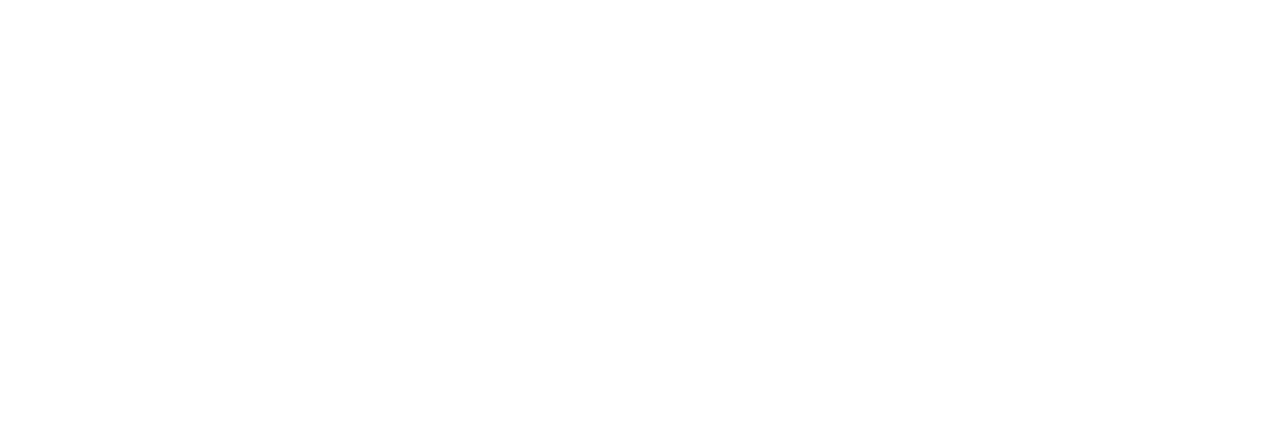
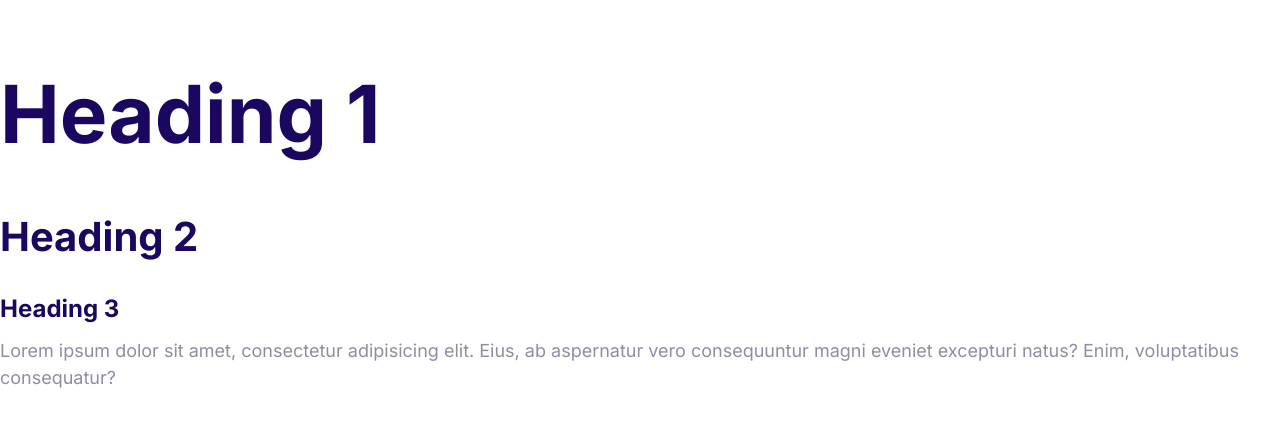
Before and after one commit to nischalll/Moshify, a plain HTML site: page index.html in a window 1280 px wide. Drawn offline with Linux system fonts and the light colour scheme.

Commit message:
Define the styles for the fonts.

```diff
--- a/css/styles.css
+++ b/css/styles.css
@@ -1,7 +1,54 @@
-:root{
-    --color-primary: #2584ff;
-    --color-secondary: #00d9ff;
-    --color-accent: #ff3400;
-    --color-headings: #1b0760;
-    --color-body: #918ca4;
+:root {
+  --color-primary: #2584ff;
+  --color-secondary: #00d9ff;
+  --color-accent: #ff3400;
+  --color-headings: #1b0760;
+  --color-body: #918ca4;
 }
+
+html {
+  /* 62.5% of 16px = 10px */
+  font-size: 62.5%;
+}
+
+body {
+  font-family: Inter, Arial, Helvetica, sans-serif;
+  font-size: 2.4rem;
+  line-height: 1.5;
+  color: var(--color-body);
+}
+
+h1,
+h2,
+h3 {
+  color: var(--color-headings);
+  margin-bottom: 1rem;
+}
+
+h1 {
+  font-size: 7rem;
+}
+h2 {
+  font-size: 4rem;
+}
+h3 {
+  font-size: 3rem;
+}
+p {
+  margin-top: 0;
+}
+
+@media screen and (min-width: 1024px) {
+  body {
+    font-size: 1.8rem;
+  }
+  h1 {
+    font-size: 8rem;
+  }
+  h2 {
+    font-size: 4rem;
+  }
+  h3 {
+    font-size: 2.4rem;
+  }
+}
--- a/index.html
+++ b/index.html
@@ -1,14 +1,27 @@
 <!DOCTYPE html>
 <html lang="en">
-<head>
-    <meta charset="UTF-8">
-    <meta http-equiv="X-UA-Compatible" content="IE=edge">
-    <meta name="viewport" content="width=device-width, initial-scale=1.0">
+  <head>
+    <meta charset="UTF-8" />
+    <meta http-equiv="X-UA-Compatible" content="IE=edge" />
+    <meta name="viewport" content="width=device-width, initial-scale=1.0" />
     <title>Document</title>
-    <link rel="stylesheet" href="css/normalize.css">
-    <link rel="stylesheet" href="css/styles.css">
-</head>
-<body>
-
-</body>
+    <link rel="preconnect" href="https://fonts.googleapis.com" />
+    <link rel="preconnect" href="https://fonts.gstatic.com" crossorigin />
+    <link
+      href="https://fonts.googleapis.com/css2?family=Inter:wght@400;700&display=swap"
+      rel="stylesheet"
+    />
+    <link rel="stylesheet" href="css/normalize.css" />
+    <link rel="stylesheet" href="css/styles.css" />
+  </head>
+  <body>
+    <h1>Heading 1</h1>
+    <h2>Heading 2</h2>
+    <h3>Heading 3</h3>
+    <p>
+      Lorem ipsum dolor sit amet, consectetur adipisicing elit. Eius, ab
+      aspernatur vero consequuntur magni eveniet excepturi natus? Enim,
+      voluptatibus consequatur?
+    </p>
+  </body>
 </html>
```
